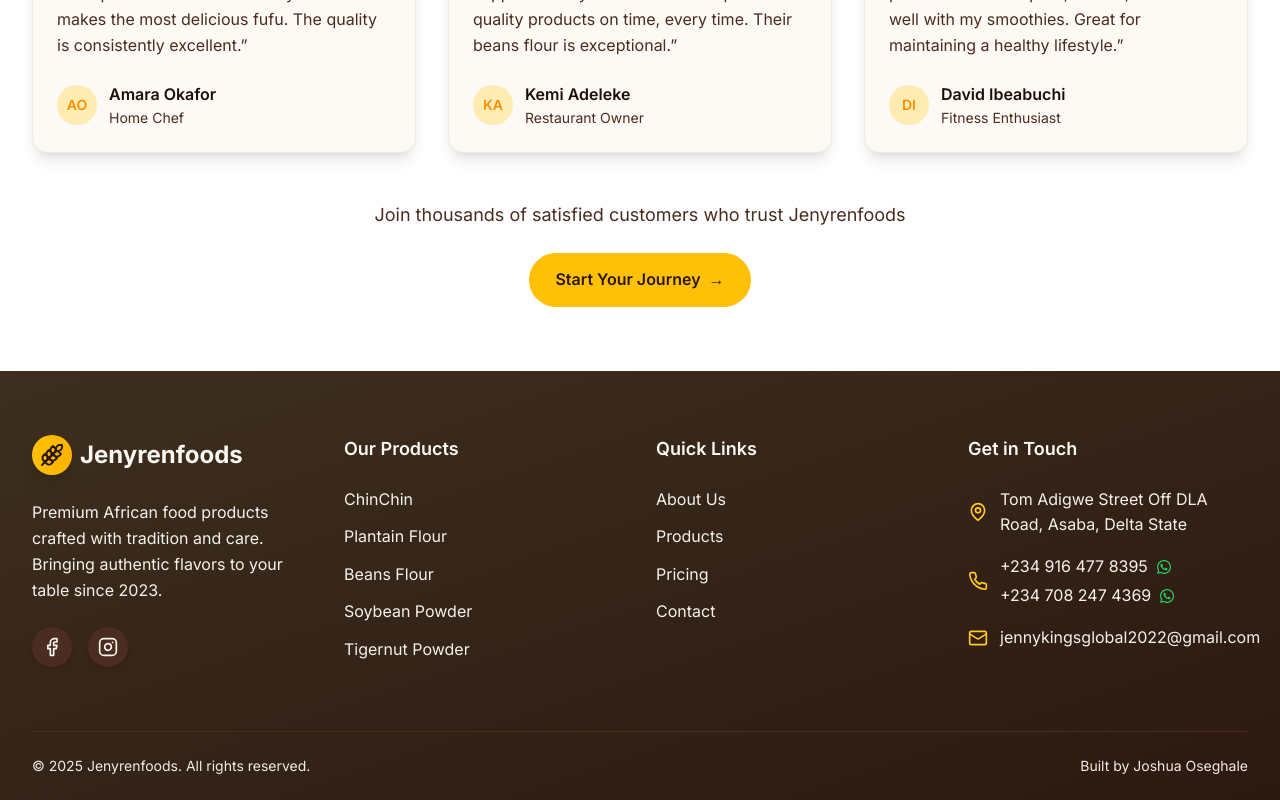
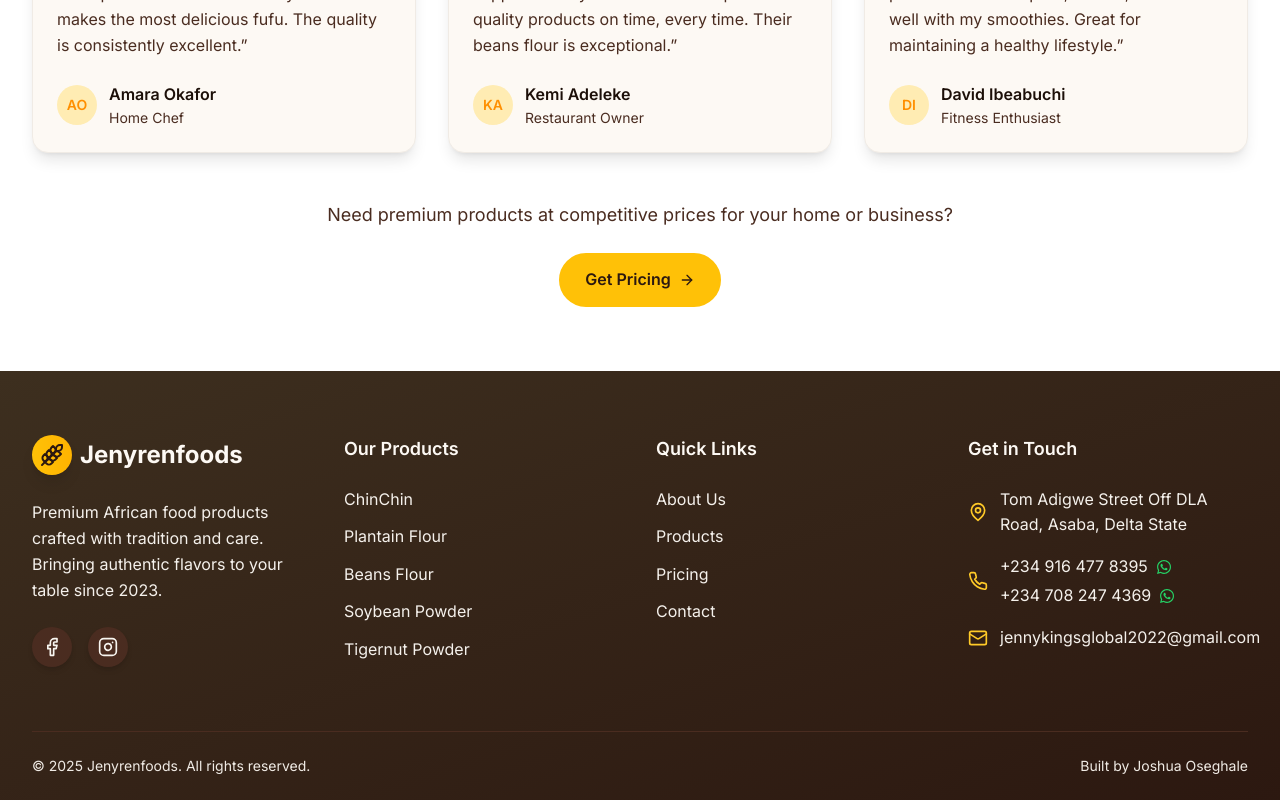
Before and after one commit to JentleJoe/jenyrenfoods, a React (Vite) app: page / in a window 1280 px wide. Shown: the part 4195-4995 px from the top of the page. Built offline with nearby package versions, Linux system fonts and the light colour scheme.

Commit message:
updated homepage cta before footer copy

```diff
--- a/src/components/Footer.jsx
+++ b/src/components/Footer.jsx
@@ -164,7 +164,7 @@ const Footer = () => {
             </p>
             <div className="flex space-x-6 mt-4 md:mt-0">
               <a
-                href="https://joshuaoseghale.vercel.app"
+                href="https://joshuaoseghale.com"
                 target="_blank"
                 rel="noopener noreferrer"
                 className="text-cream-300 hover:text-honey-300 text-sm transition-colors"
--- a/src/components/Testimonials.jsx
+++ b/src/components/Testimonials.jsx
@@ -1,5 +1,6 @@
-import { Star, Quote } from 'lucide-react';
+import { Star, Quote, ArrowRight } from 'lucide-react';
 import { useState } from 'react';
+import { Link } from 'react-router-dom';
 import AnimatedSection from './AnimatedSection';
 import InteractiveCard from './InteractiveCard';
 
@@ -92,12 +93,12 @@ const Testimonials = () => {
         {/* CTA */}
         <AnimatedSection animation="fade-up" delay={500} className="text-center mt-12">
           <p className="text-lg text-brown-600 mb-6">
-            Join thousands of satisfied customers who trust Jenyrenfoods
+            Need premium products at competitive prices for your home or business?
           </p>
-          <button className="btn-primary group">
-            Start Your Journey
-            <span className="inline-block ml-2 transition-transform group-hover:translate-x-1">→</span>
-          </button>
+          <Link to="/pricing" className="btn-primary group inline-flex items-center">
+            Get Pricing
+            <ArrowRight className="w-4 h-4 ml-2 inline transition-transform group-hover:translate-x-1" />
+          </Link>
         </AnimatedSection>
       </div>
     </section>
```
